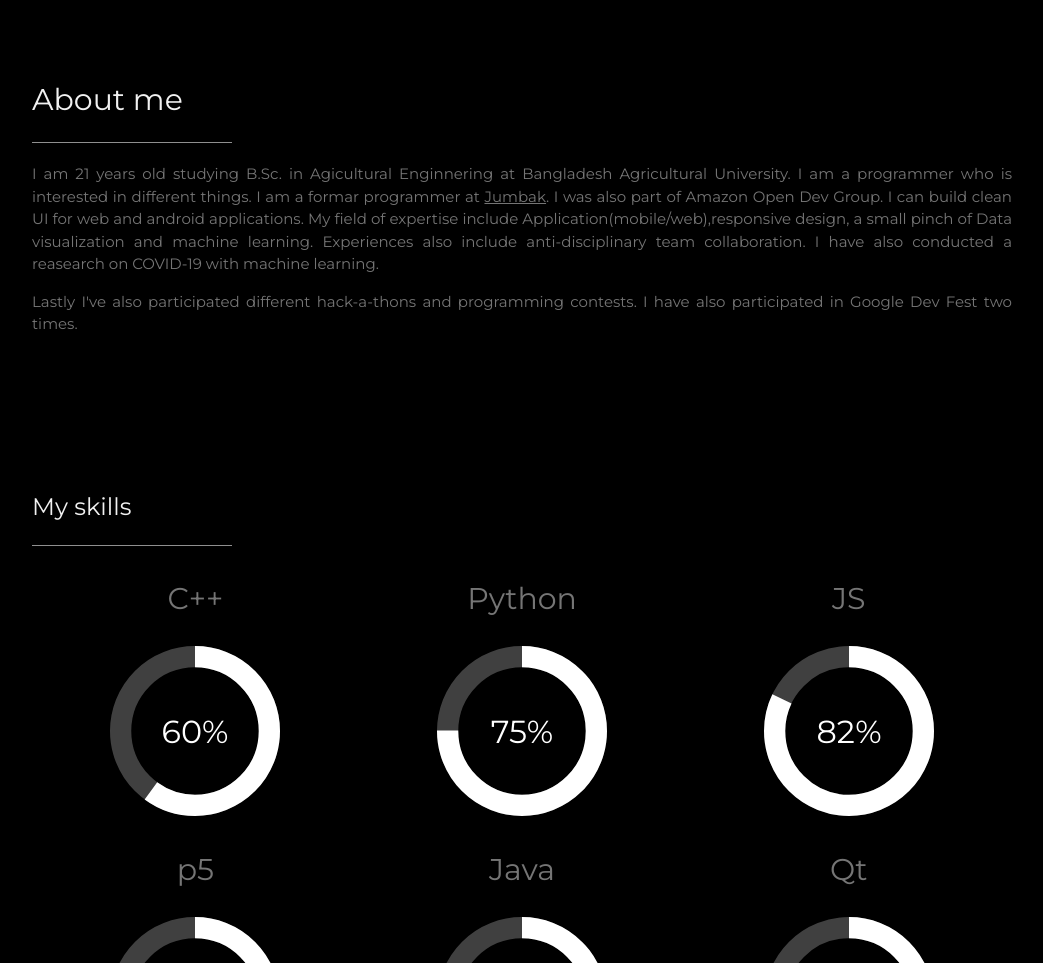
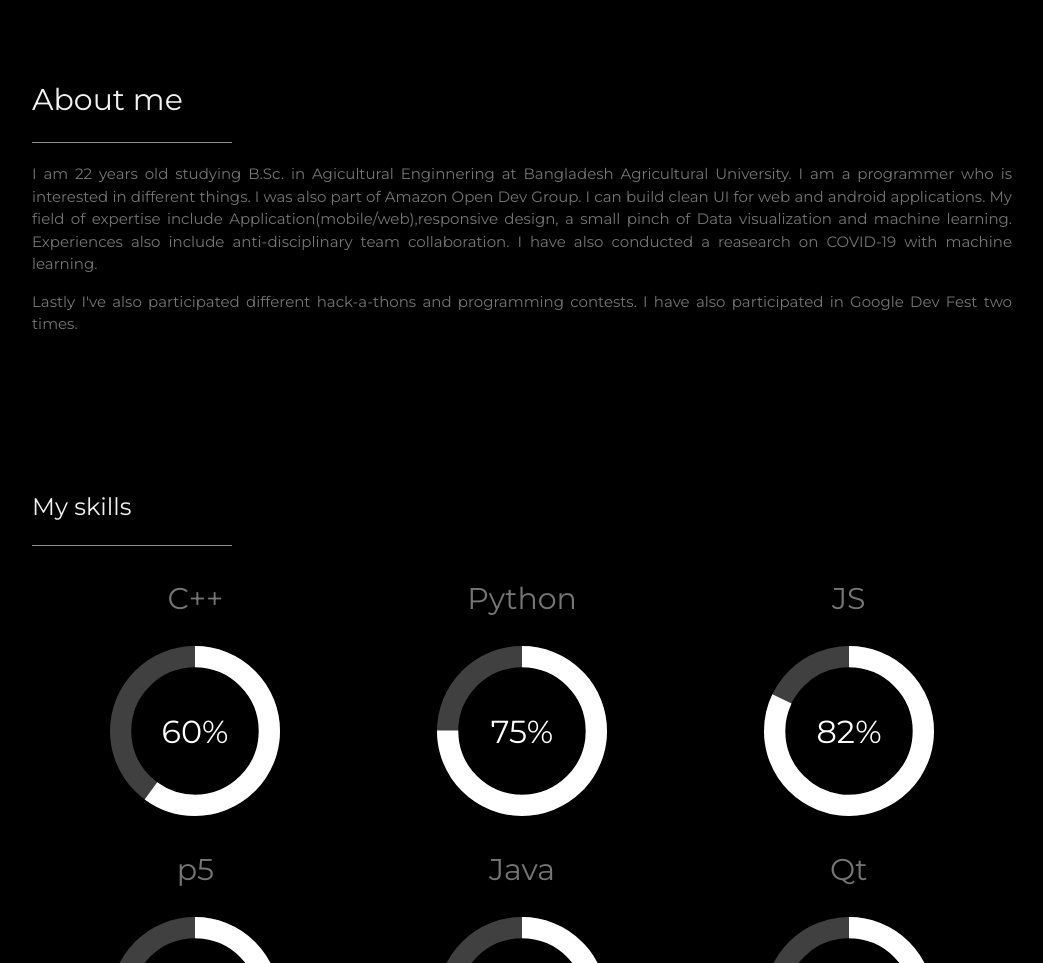
Before and after one commit to mirajus-salehin/mirajus-salehin.github.io, a plain HTML site: page index.html in a window 1280 px wide. Shown: the part 1025-1988 px from the top of the page, without its empty margins (178-1221 px from the left). Drawn offline with nearby package versions, Linux system fonts and the light colour scheme.

Commit message:
Update index.html

```diff
--- a/index.html
+++ b/index.html
@@ -77,10 +77,9 @@
             <h2 class="w3-text-light-grey">About me</h2>
             <hr class="w3-opacity" style="width: 200px;">
             <p>
-                I am 21 years old studying B.Sc. in Agicultural Enginnering at Bangladesh Agricultural University. I am
+                I am 22 years old studying B.Sc. in Agicultural Enginnering at Bangladesh Agricultural University. I am
                 a
-                programmer who is interested in different things. I am a formar programmer at <a
-                    href="https://www.jumbak.blogspot.com/">Jumbak</a>. I was also part of Amazon Open Dev Group. I can
+                programmer who is interested in different things. I was also part of Amazon Open Dev Group. I can
                 build clean UI for web and android
                 applications. My field of expertise include Application(mobile/web),responsive design, a small pinch of
                 Data visualization
```
